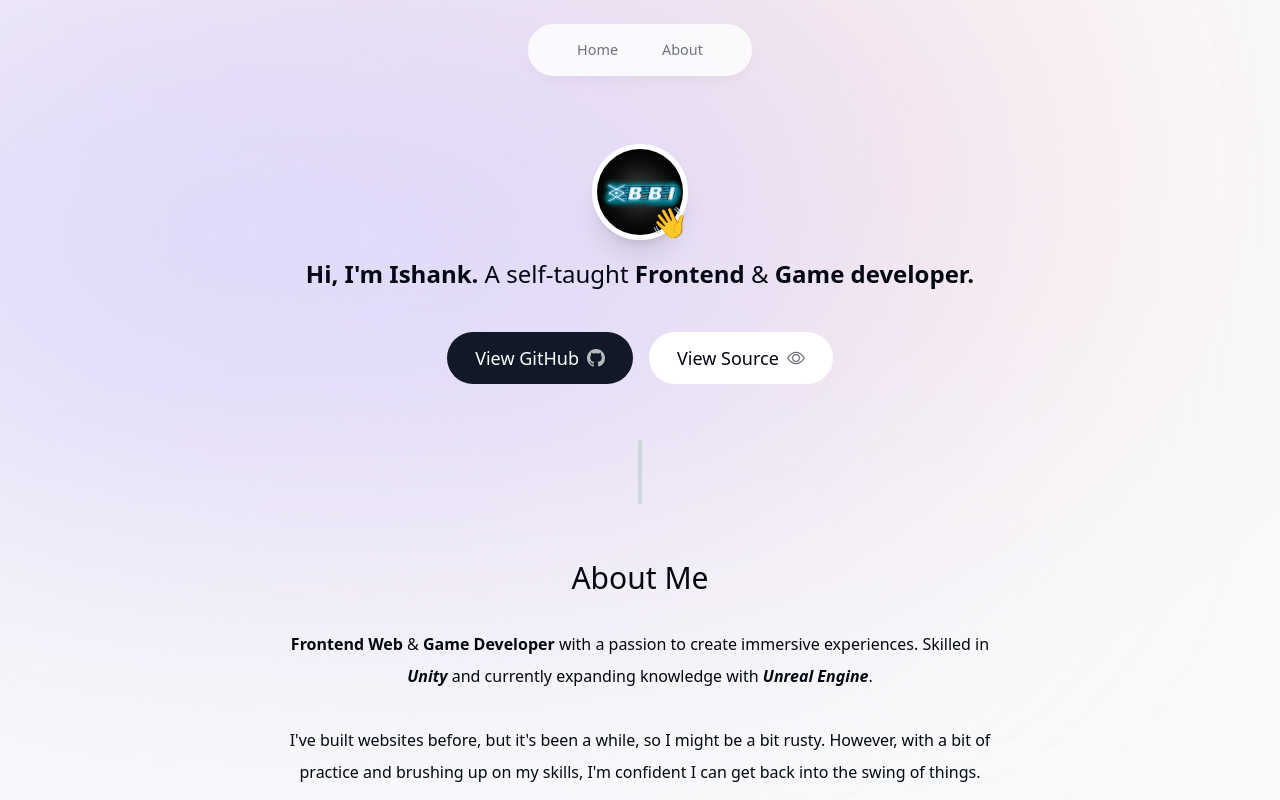
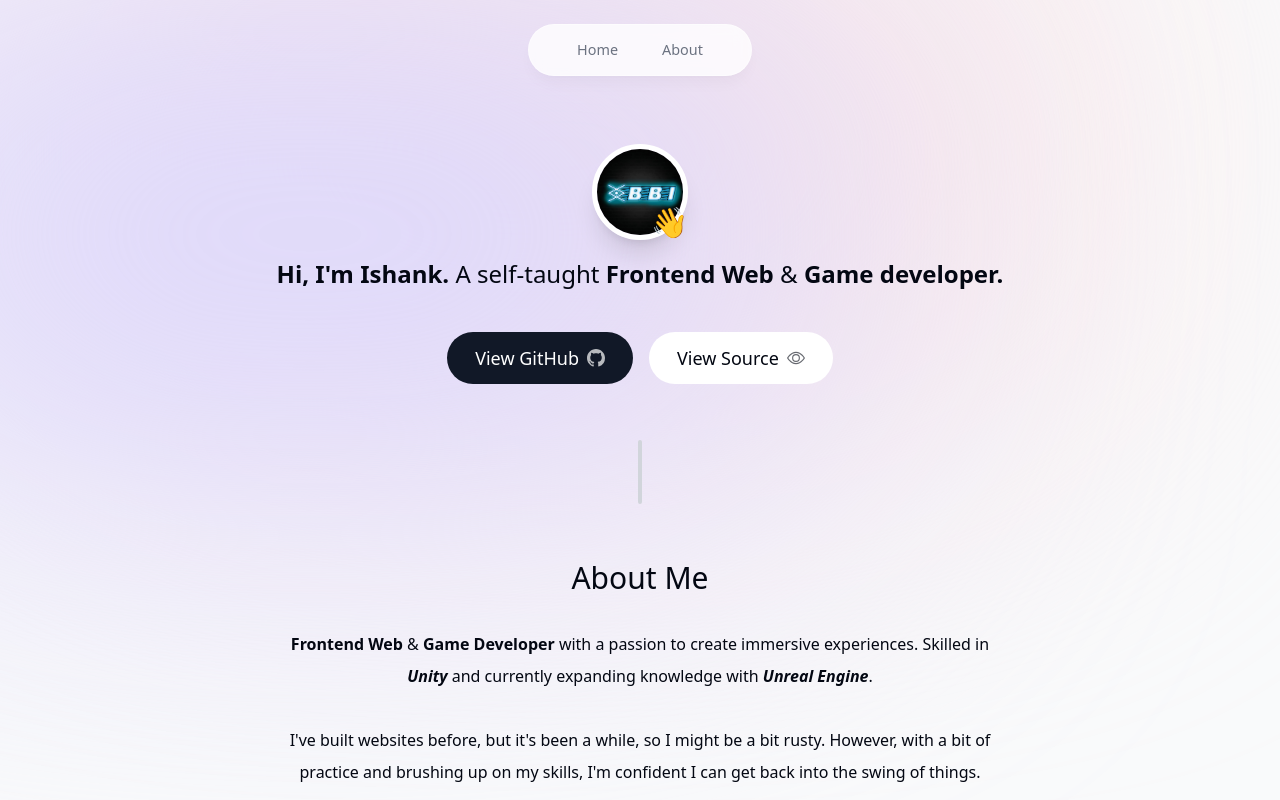
Before and after one commit to BIGBEASTISHANK/bigbeastishank.com, a Next.js app: page / in a window 1280 px wide. Shown: the top 800 px of the page. Built offline with nearby package versions, Linux system fonts and the light colour scheme.

Commit message:
update: frontend web

```diff
--- a/src/components/Sections/Hero.jsx
+++ b/src/components/Sections/Hero.jsx
@@ -57,7 +57,7 @@ export default function Hero() {
         initial={{ opacity: 0, y: 100 }}
         animate={{ opacity: 1, y: 0 }}
       >
-        <strong>Hi, I'm Ishank.</strong> A self-taught <strong>Frontend</strong>{" "}
+        <strong>Hi, I'm Ishank.</strong> A self-taught <strong>Frontend Web</strong>{" "}
         & <strong>Game developer.</strong>
       </motion.h1>
 
```
